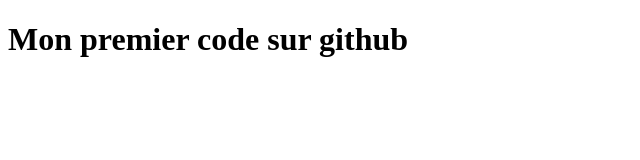
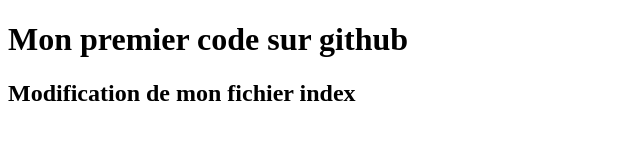
Before and after one commit to ManOfGod14/test-repos-ga2, a plain HTML site: page index.html in a window 1280 px wide. Shown: the whole page, without its empty margins (0-640 px from the left). Drawn offline with Linux system fonts and the light colour scheme.

Commit message:
edit index file ok

```diff
--- a/index.html
+++ b/index.html
@@ -7,5 +7,6 @@
   </head>
   <body>
     <h1>Mon premier code sur github</h1>
+    <h2>Modification de mon fichier index</h2>
   </body>
 </html>
```
